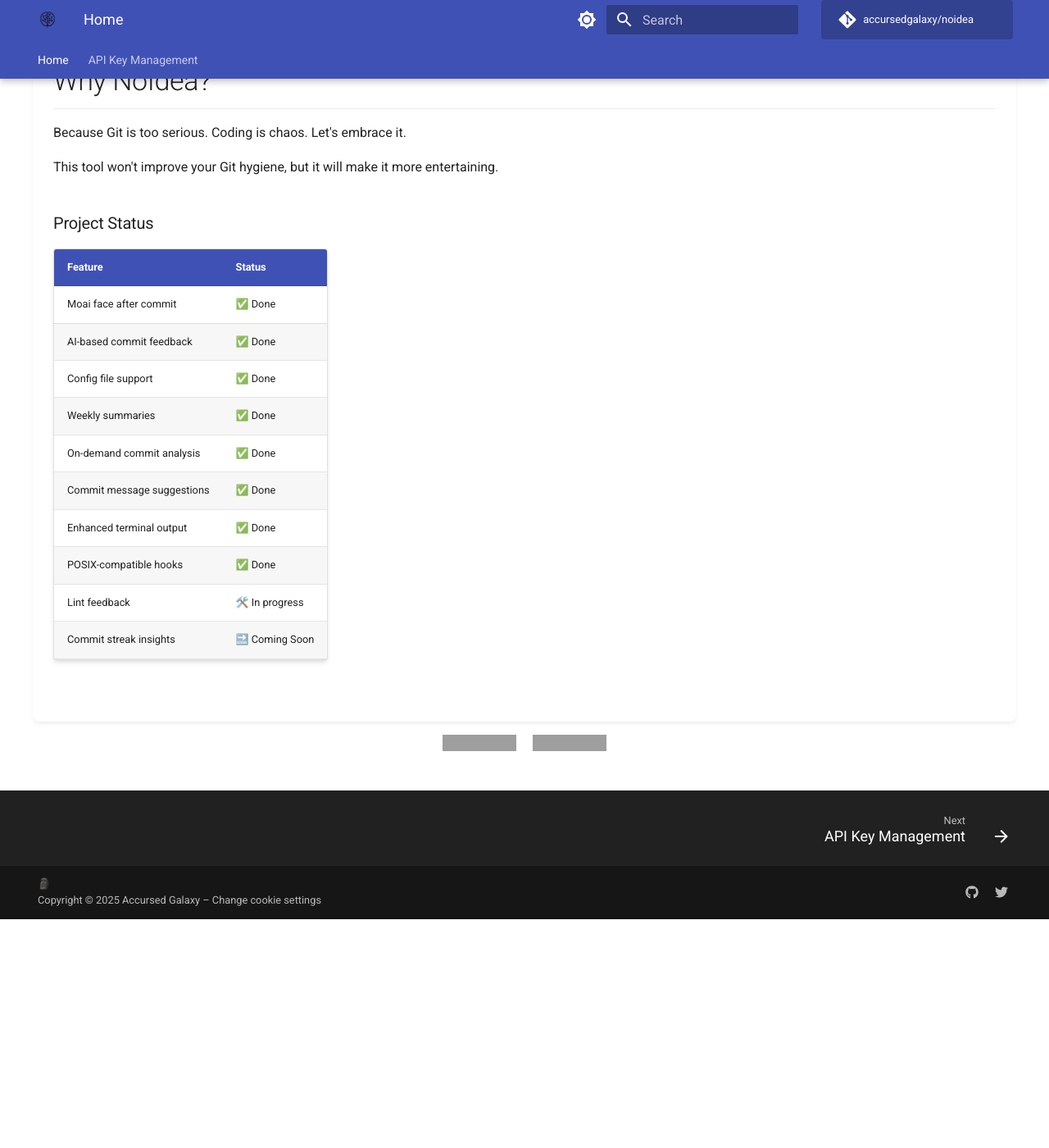
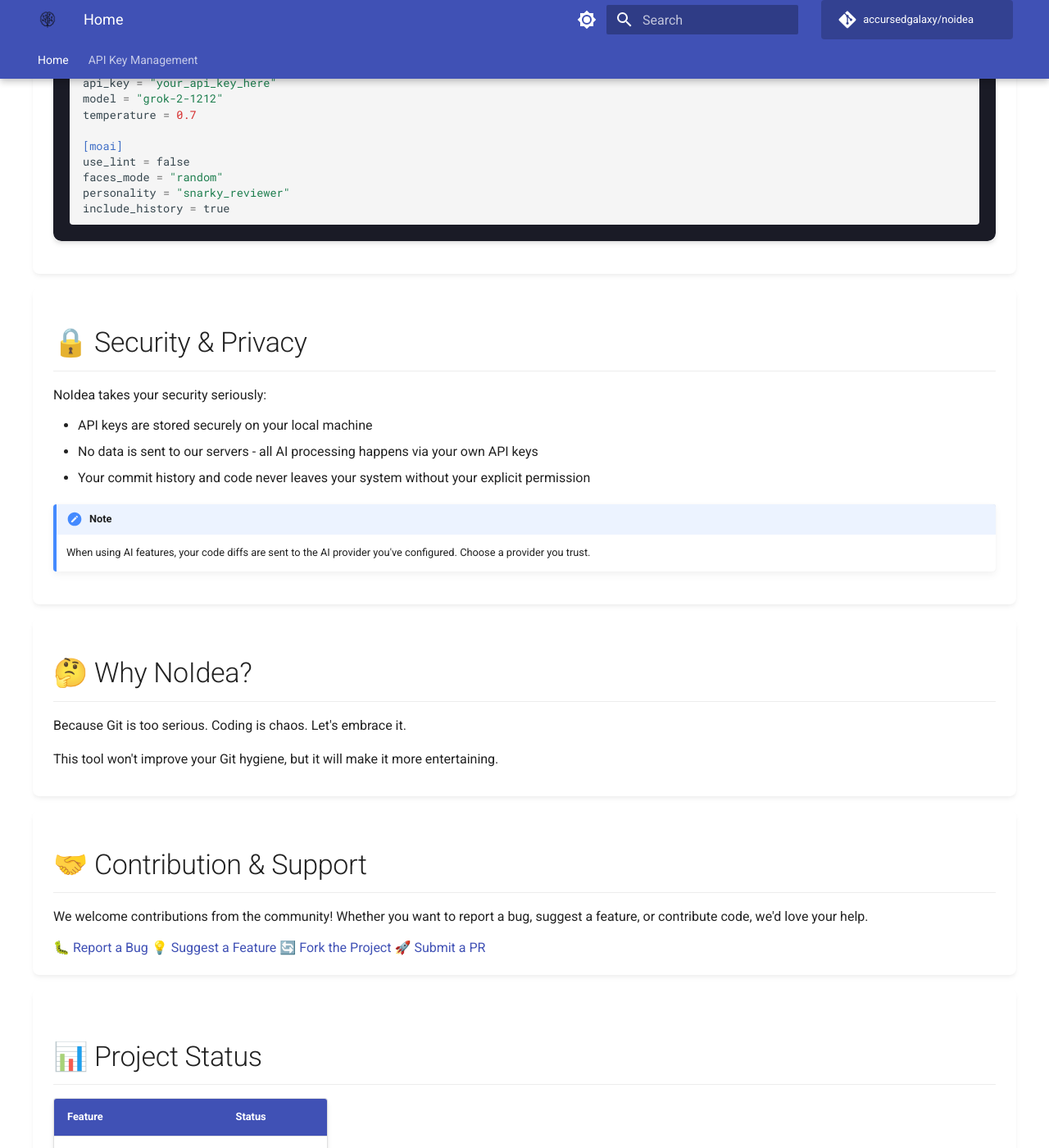
Before and after one commit to zakiimz/noidea, an MkDocs documentation site: the page built from docs/index.md, in a window 1280 px wide and 1400 px high, scrolled down 4081 px. Shown: the whole window at 82% size. Built offline with MkDocs 1.6.1 and Material for MkDocs 9.7.7, drawn with Linux system fonts in a browser that asks for light colours; plug-ins that fetch from the network failed and are left out; comment, search, counter and statistics services are not loaded; before the commit the page ends 5202 px from its top, so only the background shows below that; some of the changed text lies outside the part shown; grey boxes are pictures that could not be loaded.

Commit message:
refactor(docs): restructure and enhance documentation
- Reorganize README.md and docs/index.md for clarity and flow
- Add key features section to README.md
- Update installation and configuration instructions
- Introduce feature status table and security section in docs/index.md

````diff
--- a/docs/index.md
+++ b/docs/index.md
@@ -49,7 +49,7 @@
 </div>
 
 <div class="content-section">
-  <h2 id="installation">Installation</h2>
+  <h2 id="installation">⚡ Installation</h2>
 
   <div class="terminal">
   ```bash
@@ -76,10 +76,15 @@
   git config noidea.suggest true
   ```
   </div>
+
+  <div class="admonition tip">
+    <p class="admonition-title">Pro Tip</p>
+    <p>Use <code>noidea config --init</code> to set up your configuration interactively!</p>
+  </div>
 </div>
 
 <div class="content-section">
-  <h2 id="features">Features</h2>
+  <h2 id="features">✨ Core Features</h2>
 
   <h3>AI-powered Commit Suggestions</h3>
 
@@ -109,26 +114,45 @@
   ```
   </div>
 
+  <h3>Weekly Summaries & Git Insights</h3>
+
+  <p>Track your coding patterns and get insights about your work habits with detailed summaries:</p>
+
+  <div class="terminal">
+  ```bash
+  # Generate a summary of the last 30 days
+  noidea summary --days 30
+  ```
+  </div>
+
   <h3>AI Personalities</h3>
 
   <p>NoIdea offers several AI personalities for feedback:</p>
 
-  <ul>
-    <li><strong>Snarky Code Reviewer</strong> - Witty, sarcastic feedback</li>
-    <li><strong>Supportive Mentor</strong> - Encouraging, positive feedback</li>
-    <li><strong>Git Expert</strong> - Technical, professional feedback</li>
-    <li><strong>Motivational Speaker</strong> - Energetic enthusiasm</li>
-  </ul>
+  <div class="personalities-grid">
+    <div class="personality">
+      <h4>Snarky Code Reviewer</h4>
+      <p>Witty, sarcastic feedback that doesn't hold back</p>
+    </div>
+    <div class="personality">
+      <h4>Supportive Mentor</h4>
+      <p>Encouraging, positive feedback to keep you motivated</p>
+    </div>
+    <div class="personality">
+      <h4>Git Expert</h4>
+      <p>Technical, professional feedback focused on best practices</p>
+    </div>
+    <div class="personality">
+      <h4>Motivational Speaker</h4>
+      <p>Energetic enthusiasm to pump you up</p>
+    </div>
+  </div>
 
-  <p>You can create your own personality easily via our configuration system.
-
-  <h3>Weekly Summaries</h3>
-
-  <p>Track your coding patterns and get insights about your work habits with detailed summaries.</p>
+  <p>You can create your own personality easily via our configuration system.</p>
 </div>
 
 <div class="content-section">
-  <h2 id="commands">Commands</h2>
+  <h2 id="commands">🔧 Commands Reference</h2>
 
   <table>
     <thead>
@@ -175,7 +199,7 @@
 </div>
 
 <div class="content-section">
-  <h2 id="configuration">Configuration</h2>
+  <h2 id="configuration">⚙️ Configuration</h2>
 
   <p>Configure NoIdea to match your workflow:</p>
 
@@ -209,22 +233,61 @@
   include_history = true
   ```
   </div>
+</div>
 
-  <div class="admonition tip">
-    <p class="admonition-title">Pro Tip</p>
-    <p>Enable auto-commit suggestions with <code>git config noidea.suggest true</code> to get suggestions every time you commit!</p>
+<div class="content-section">
+  <h2 id="security">🔒 Security & Privacy</h2>
+
+  <p>NoIdea takes your security seriously:</p>
+
+  <ul>
+    <li>API keys are stored securely on your local machine</li>
+    <li>No data is sent to our servers - all AI processing happens via your own API keys</li>
+    <li>Your commit history and code never leaves your system without your explicit permission</li>
+  </ul>
+
+  <div class="admonition note">
+    <p class="admonition-title">Note</p>
+    <p>When using AI features, your code diffs are sent to the AI provider you've configured. Choose a provider you trust.</p>
   </div>
 </div>
 
 <div class="content-section">
-  <h2 id="why-noidea">Why NoIdea?</h2>
+  <h2 id="why-noidea">🤔 Why NoIdea?</h2>
 
   <p>Because Git is too serious. Coding is chaos. Let's embrace it.</p>
 
   <p>This tool won't improve your Git hygiene, but it will make it more entertaining.</p>
+</div>
 
+<div class="content-section">
+  <h2 id="contribution">🤝 Contribution & Support</h2>
+
+  <p>We welcome contributions from the community! Whether you want to report a bug, suggest a feature, or contribute code, we'd love your help.</p>
+
+  <div class="contribution-links">
+    <a href="https://github.com/AccursedGalaxy/noidea/issues/new" class="contribution-link">
+      <span class="icon">🐛</span>
+      <span class="text">Report a Bug</span>
+    </a>
+    <a href="https://github.com/AccursedGalaxy/noidea/issues/new" class="contribution-link">
+      <span class="icon">💡</span>
+      <span class="text">Suggest a Feature</span>
+    </a>
+    <a href="https://github.com/AccursedGalaxy/noidea/fork" class="contribution-link">
+      <span class="icon">🔄</span>
+      <span class="text">Fork the Project</span>
+    </a>
+    <a href="https://github.com/AccursedGalaxy/noidea/pulls" class="contribution-link">
+      <span class="icon">🚀</span>
+      <span class="text">Submit a PR</span>
+    </a>
+  </div>
+</div>
+
+<div class="content-section">
   <div class="feature-status">
-  <h3>Project Status</h3>
+  <h2 id="project-status">📊 Project Status</h2>
 
   <table>
     <thead>
@@ -286,4 +349,7 @@
   <a href="https://github.com/AccursedGalaxy/noidea/issues">
     <img src="https://img.shields.io/github/issues/AccursedGalaxy/noidea" alt="GitHub issues">
   </a>
+  <a href="https://opensource.org/licenses/MIT">
+    <img src="https://img.shields.io/badge/License-MIT-yellow.svg" alt="License: MIT">
+  </a>
 </div>
````
Also changed, not shown: README.md (+60 -114 lines).
